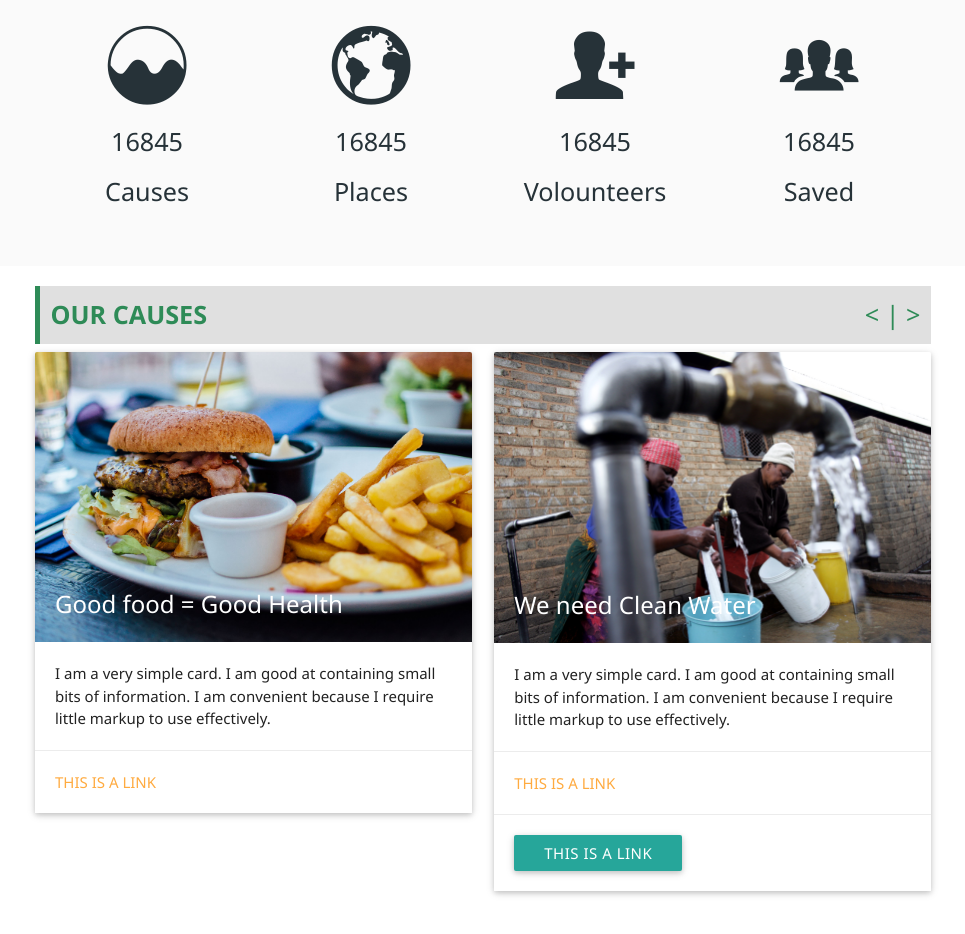
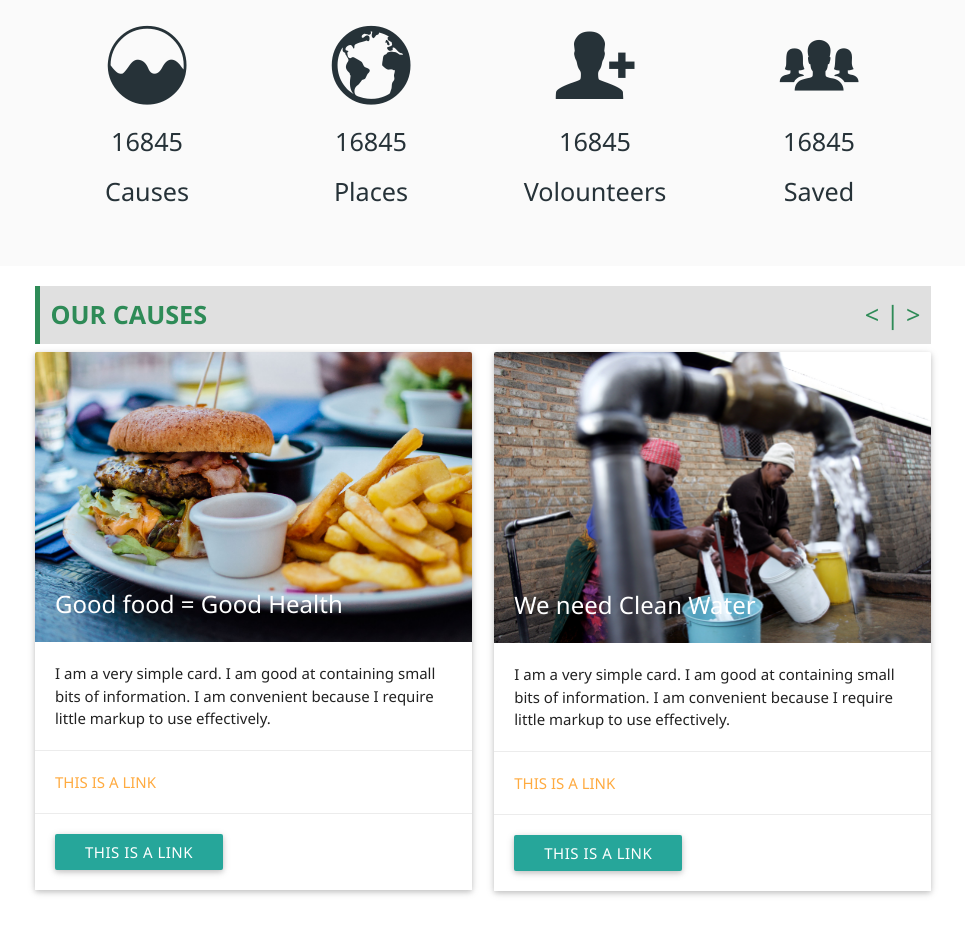
Before and after one commit to jalasem/Helimatrix, a plain HTML site: page index.html in a window 1280 px wide. Shown: the part 1033-1967 px from the top of the page, without its empty margins (157-1122 px from the left). Drawn offline with Linux system fonts and the light colour scheme; files whose address does not match are found by name.

Commit message:
updated readme
updated readme

```diff
--- a/index.html
+++ b/index.html
@@ -117,6 +117,9 @@
 						<div class="card-action">
 							<a href="#">This is a link</a>
 						</div>
+						<div class="card-action">
+							<a href="#" class=" btn">This is a link</a>
+						</div>
 					</div>
 				</div>
 				<div class="col s12 m6">
```
Also changed, not shown: 1 other file.
